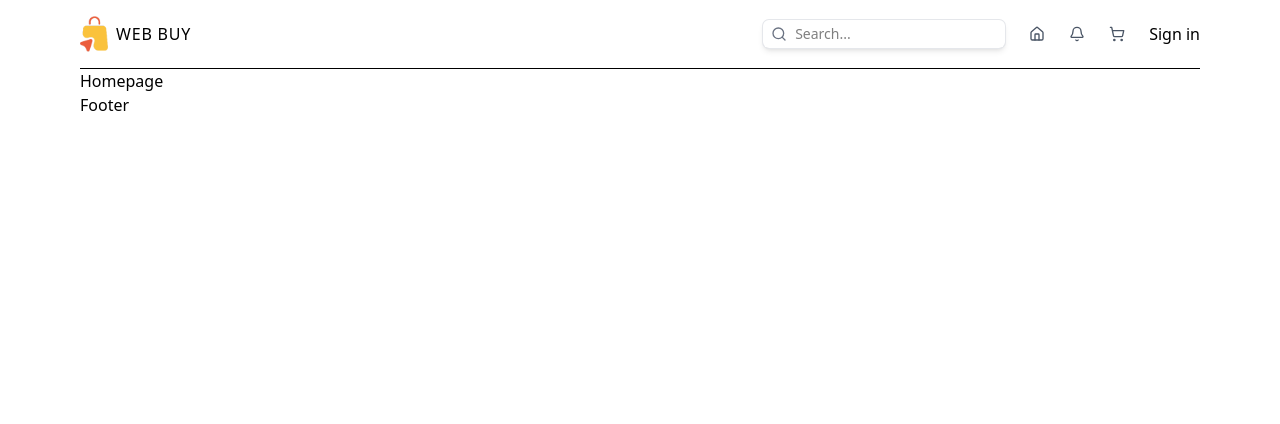
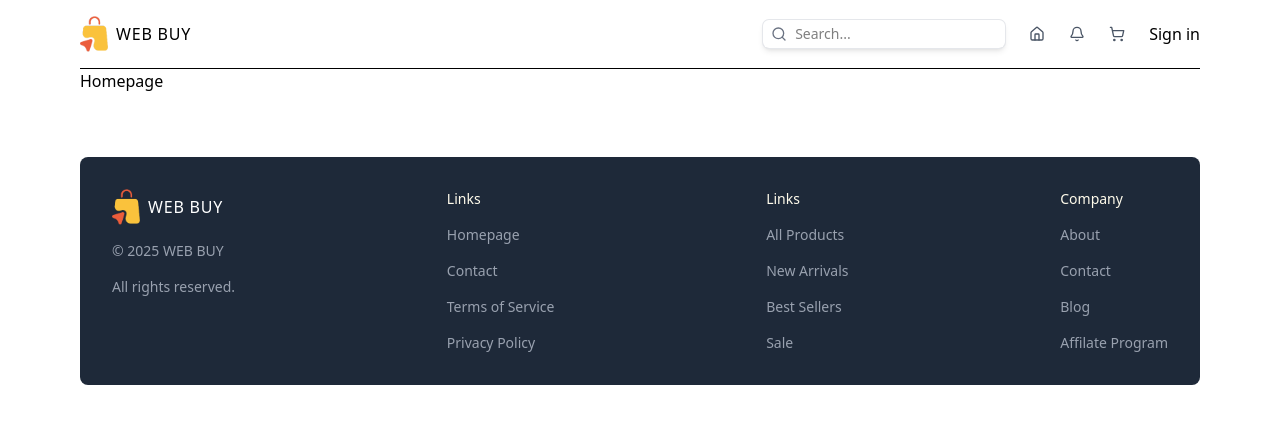
Before and after one commit to adnan2212/E-commerce, a Next.js app in the folder client/: page / in a window 1280 px wide. Shown: the top 424 px of the page. Built offline with nearby package versions, Linux system fonts and the light colour scheme.

Commit message:
feat: add footer UI component

```diff
--- a/client/src/components/Footer.tsx
+++ b/client/src/components/Footer.tsx
@@ -1,6 +1,44 @@
+import Image from "next/image";
+import Link from "next/link";
+
 const Footer = () => {
   return (
-    <div className="">Footer</div>
+    <div className="mt-16 flex flex-col items-center gap-8 md:flex-row md:items-start md:justify-between md:gap-0 bg-gray-800 p-8 rounded-lg">
+      <div className="flex flex-col gap-4 items-center md:items-start">
+        <Link href="/" className="flex items-center">
+        <Image
+          src={"/logo.png"}
+          alt="webbuy"
+          width={36}
+          height={36}
+        />
+        <p className="hidden md:block text-md font-medium tracking-wider text-white">WEB BUY</p>
+        </Link >
+        <p className="text-sm text-gray-400">&copy; 2025 WEB BUY</p>
+        <p className="text-sm text-gray-400">All rights reserved.</p>
+      </div>
+      <div className="flex flex-col gap-4 text-sm text-gray-400 items-center md:items-start">
+        <p className="text-sm text-amber-50">Links</p>
+        <Link href="/">Homepage</Link>
+        <Link href="/">Contact</Link>
+        <Link href="/">Terms of Service</Link>
+        <Link href="/">Privacy Policy</Link>
+      </div>
+      <div className="flex flex-col gap-4 text-sm text-gray-400 items-center md:items-start">
+        <p className="text-sm text-amber-50">Links</p>
+        <Link href="/">All Products</Link>
+        <Link href="/">New Arrivals</Link>
+        <Link href="/">Best Sellers</Link>
+        <Link href="/">Sale</Link>
+      </div>
+      <div className="flex flex-col gap-4 text-sm text-gray-400 items-center md:items-start">
+        <p className="text-sm text-amber-50">Company</p>
+        <Link href="/">About</Link>
+        <Link href="/">Contact</Link>
+        <Link href="/">Blog</Link>
+        <Link href="/">Affilate Program</Link>
+      </div>
+    </div>
   )
 }
 
```
